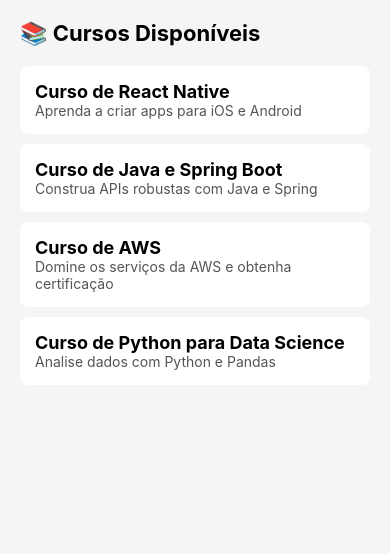
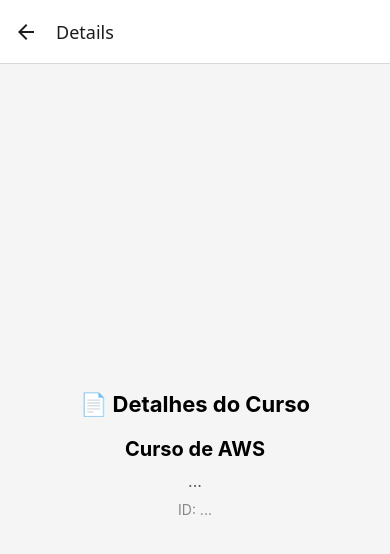
Before and after one commit to kelsonvictr/aula03_mobile_2025_1, a React Native app: screen /Details in a window 390 px wide. Shown: the top 554 px of the page. Built offline with nearby package versions, Linux system fonts and the light colour scheme.

Commit message:
Navigation

```diff
--- a/App.js
+++ b/App.js
@@ -1,12 +1,12 @@
-import { View, Text } from 'react-native'
 import React from 'react'
-import HomeScreen from './src/screens/HomeScreen'
+import { NavigationContainer } from '@react-navigation/native'
+import AppNavigation from './src/navigation/AppNavigation'
 
 const App = () => {
   return (
-
-      <HomeScreen />
-
+      <NavigationContainer>
+        <AppNavigation />
+      </NavigationContainer>
   )
 }
 
--- /dev/null
+++ b/src/navigation/AppNavigation.js
@@ -0,0 +1,35 @@
+import { createNativeStackNavigator } from '@react-navigation/native-stack'
+import { createBottomTabNavigator } from '@react-navigation/bottom-tabs'
+import { Ionicons } from '@expo/vector-icons'
+import React from 'react'
+import HomeScreen from '../screens/HomeScreen'
+import DetailsScreen from '../screens/DetailsScreen'
+import LoginScreen2 from '../screens/LoginScreen'
+
+const Stack = createNativeStackNavigator()
+const Tab = createBottomTabNavigator()
+
+const MainTabs = () => {
+    return (
+        <Tab.Navigator screenOptions={{ headerShown: false }}>
+            <Tab.Screen
+              name="Home"
+              component={HomeScreen}
+              options={{ tabBarIcon: ({ color, size }) => <Ionicons name="home-outline" size={size} color={color} /> }}
+            />
+        </Tab.Navigator>
+    )
+}
+
+
+const AppNavigation = () => {
+  return (
+    <Stack.Navigator initialRouteName="Login">
+        <Stack.Screen name="Login" component={LoginScreen2} options={{ headerShown: false}} ></Stack.Screen>
+        <Stack.Screen name="Main" component={MainTabs} options={{ headerShown: false }} ></Stack.Screen>
+        <Stack.Screen name="Details" component={DetailsScreen} ></Stack.Screen>
+    </Stack.Navigator>
+  )
+}
+
+export default AppNavigation
--- /dev/null
+++ b/src/screens/DetailsScreen.js
@@ -0,0 +1,23 @@
+import { View, Text, StyleSheet } from 'react-native'
+import React from 'react'
+
+const DetailsScreen = () => {
+  return (
+    <View style={styles.container}>
+      <Text style={styles.title}>📄 Detalhes do Curso</Text>
+      <Text style={styles.itemTitle}>Curso de AWS</Text>
+      <Text style={styles.itemDescription}>...</Text>
+      <Text style={styles.itemId}>ID: ...</Text>
+    </View>
+  )
+}
+
+const styles = StyleSheet.create({
+    container: { flex: 1, alignItems: 'center', justifyContent: 'center', padding: 20, backgroundColor: '#f5f5f5' },
+    title: { fontSize: 22, fontWeight: 'bold', marginBottom: 20 },
+    itemTitle: { fontSize: 20, fontWeight: 'bold', marginBottom: 10 },
+    itemDescription: { fontSize: 16, color: '#555', textAlign: 'center' },
+    itemId: { fontSize: 14, color: '#888', marginTop: 10 },
+  })
+
+export default DetailsScreen
--- a/src/screens/LoginScreen.js
+++ b/src/screens/LoginScreen.js
@@ -3,7 +3,7 @@
 import { useState } from 'react'
 import { AntDesign, Ionicons } from '@expo/vector-icons'
 
-const LoginScreen = () => {
+const LoginScreen = ({ navigation }) => {
 
     const [username, setUsername] = useState("")
     const [password, setPassword] = useState("")
@@ -28,7 +28,7 @@
         onChangeText={setPassword}
        />
 
-       <Button title="Entrar" />
+       <Button title="Entrar" onPress={() => navigation.replace('Main') } />
 
        <Text style={styles.orText}>Ou entre com</Text>
 
```
